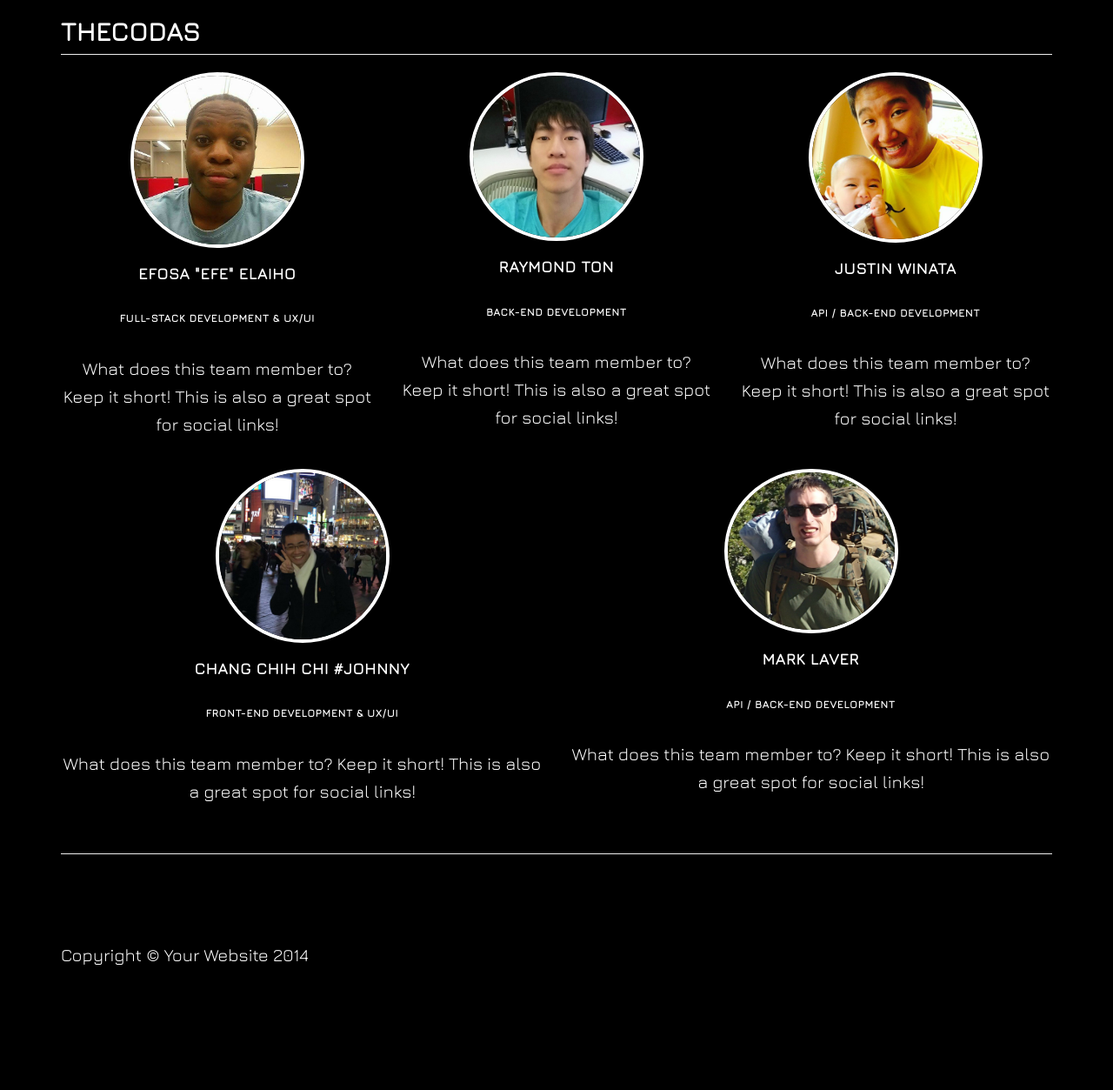
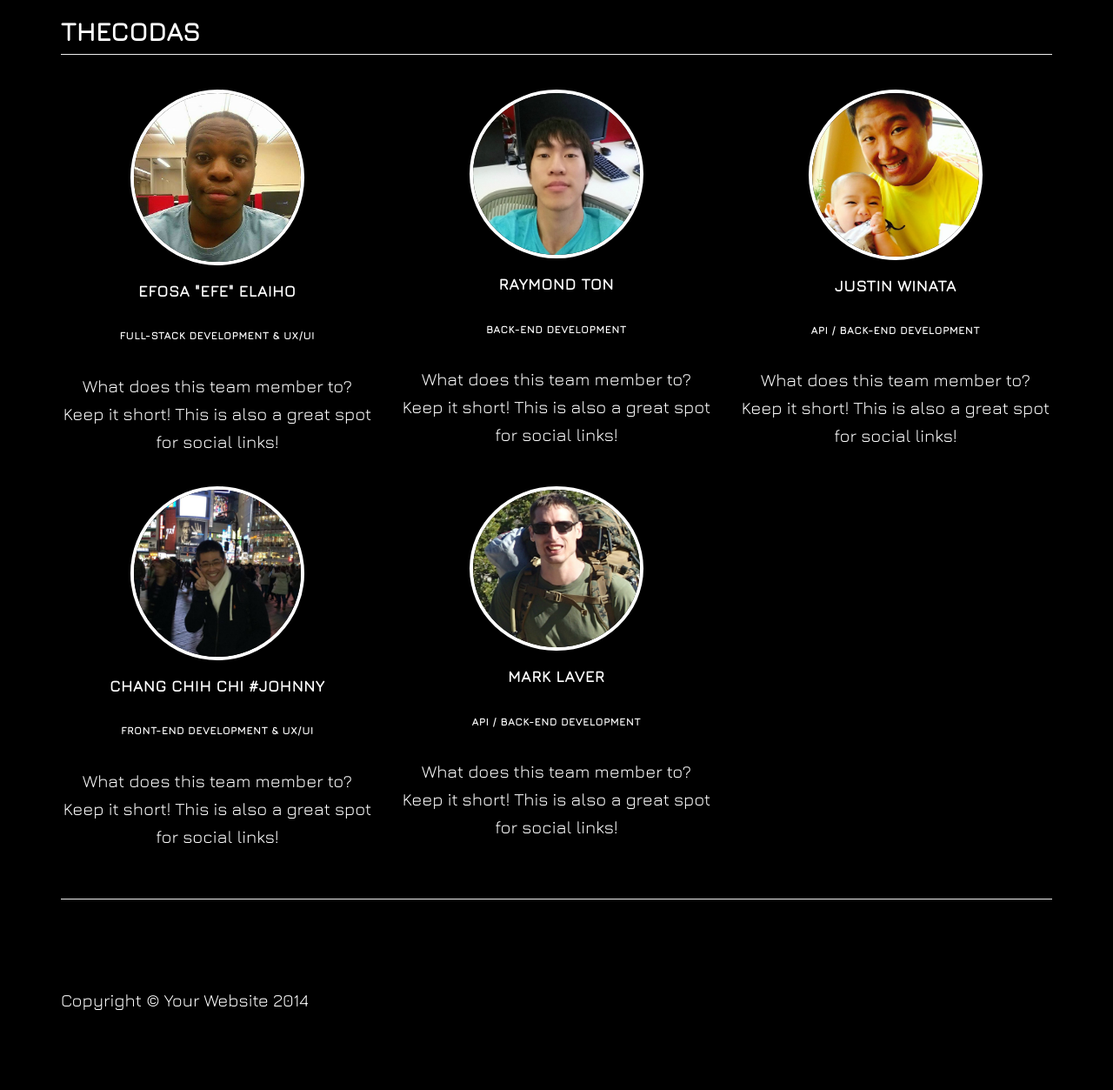
Before and after one commit to efeelaiho/TheCodas, a Django app: template vmax_src/templates/about.html in a window 1280 px wide. Shown: the part 90-1343 px from the top of the page at 87% size. Before the commit the page ends 1199 px from the top, so only its background shows below. Run offline with Django 3.2, Linux system fonts and the light colour scheme; the template is opened without the code that fills it, so the values that code supplies are empty; some libraries are stand-ins or nearby versions; some web fonts are replaced.

Commit message:
adjust about photos

```diff
--- a/vmax_src/static/vmax_static/css/grayscale.css
+++ b/vmax_src/static/vmax_static/css/grayscale.css
@@ -11,6 +11,7 @@ body {
     color: #fff;
     background-color: #000;
 }
+
 
 html {
     width: 100%;
--- a/vmax_src/static/vmax_static/css/round-about.css
+++ b/vmax_src/static/vmax_static/css/round-about.css
@@ -14,3 +14,7 @@ footer {
 .aboutpic {
 	border: 4px solid white;
 }
+
+.aboutrow{
+	margin-top: 20px;
+}
--- a/vmax_src/templates/about.html
+++ b/vmax_src/templates/about.html
@@ -93,32 +93,32 @@
                 <h2 class="page-header">TheCodas</h2>
             </div>
             <div class="col-lg-4 col-sm-6 text-center">
-                <img class="img-circle img-responsive img-center aboutpic" src="{% static 'img/efe.jpg' %}" alt="" height="200" width="200">
+                <img class="img-circle img-responsive img-center aboutpic aboutrow" src="{% static 'img/efe.jpg' %}" alt="" height="200" width="200">
                 <h4>Efosa "Efe" Elaiho</h4>
                 <h6>Full-Stack Development & UX/UI</h6>
                 <p>What does this team member to? Keep it short! This is also a great spot for social links!</p>
             </div>
             <div class="col-lg-4 col-sm-6 text-center">
-                <img class="img-circle img-responsive img-center aboutpic" src="{% static 'img/raymond.jpg' %}" alt="" height="200" width="200">
+                <img class="img-circle img-responsive img-center aboutpic aboutrow" src="{% static 'img/raymond.jpg' %}" alt="" height="200" width="200">
                 <h4>Raymond Ton</h4>
                 <h6>Back-End Development</h6>
                 <p>What does this team member to? Keep it short! This is also a great spot for social links!</p>
             </div>
             <div class="col-lg-4 col-sm-6 text-center">
-                <img class="img-circle img-responsive img-center aboutpic" src="{% static 'img/justin.jpg' %}" alt="" height="200" width="200">
+                <img class="img-circle img-responsive img-center aboutpic aboutrow" src="{% static 'img/justin.jpg' %}" alt="" height="200" width="200">
                 <h4>Justin Winata</h4>
                 <h6> API / Back-End Development </h6>
                 <p>What does this team member to? Keep it short! This is also a great spot for social links!</p>
             </div>
         </div>
         <div class="row">
-            <div class="col-lg-6 col-sm-4 text-center">
+            <div class="col-lg-4 col-sm-4 text-center">
                 <img class="img-circle img-responsive img-center aboutpic" src="{% static 'img/johnny.jpg' %}" alt="" height="200" width="200" >
                 <h4>Chang Chih Chi #Johnny</h4>
                 <h6> Front-End Development & UX/UI</h6>
                 <p>What does this team member to? Keep it short! This is also a great spot for social links!</p>
             </div>
-            <div class="col-lg-6 col-sm-4 text-center">
+            <div class="col-lg-4 col-sm-4 text-center">
                 <img class="img-circle img-responsive img-center aboutpic" src="{% static 'img/mark.jpg' %}" alt="" height="200" width="200">
                 <h4>Mark Laver</h4>
                 <h6> API / Back-End Development </h6>
```
